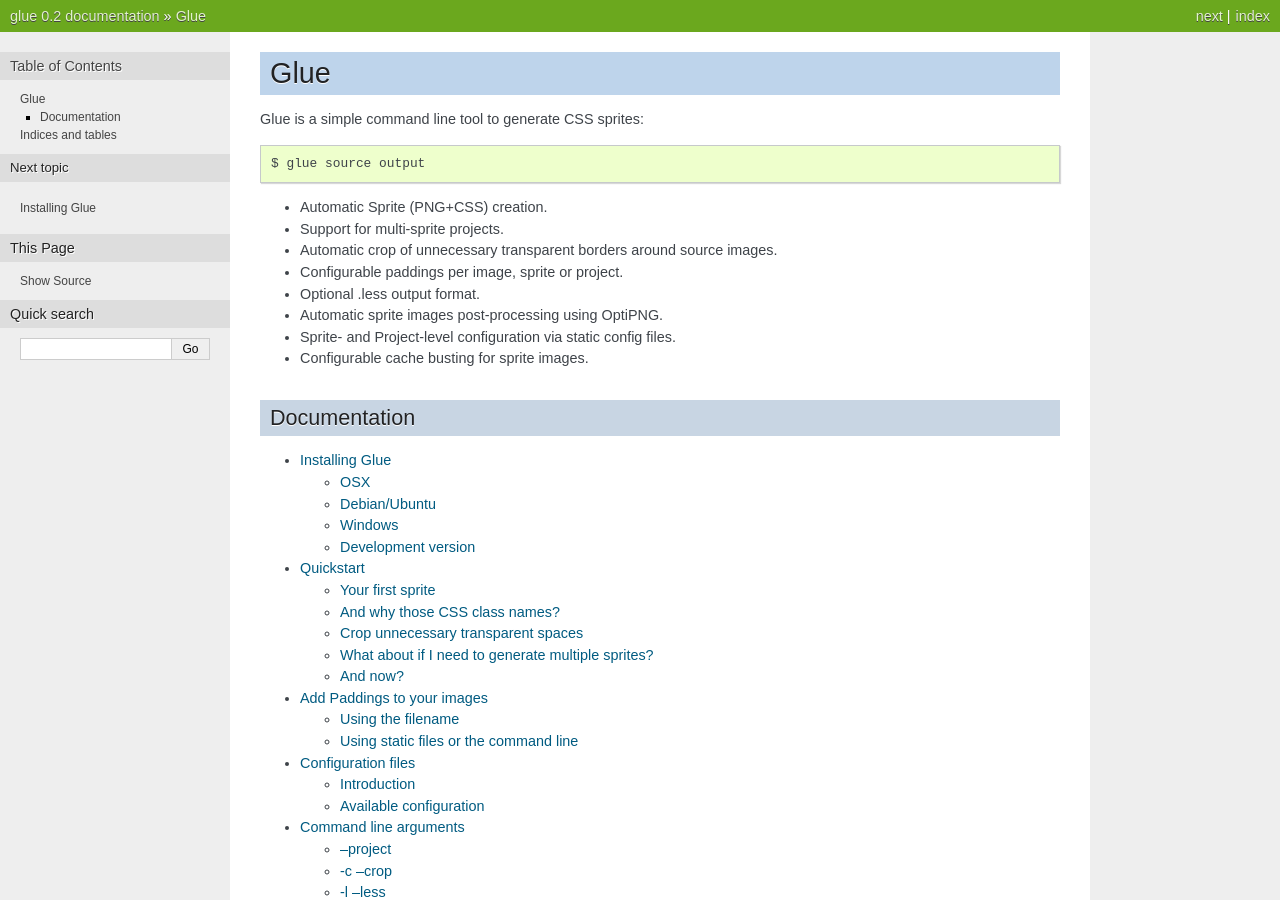
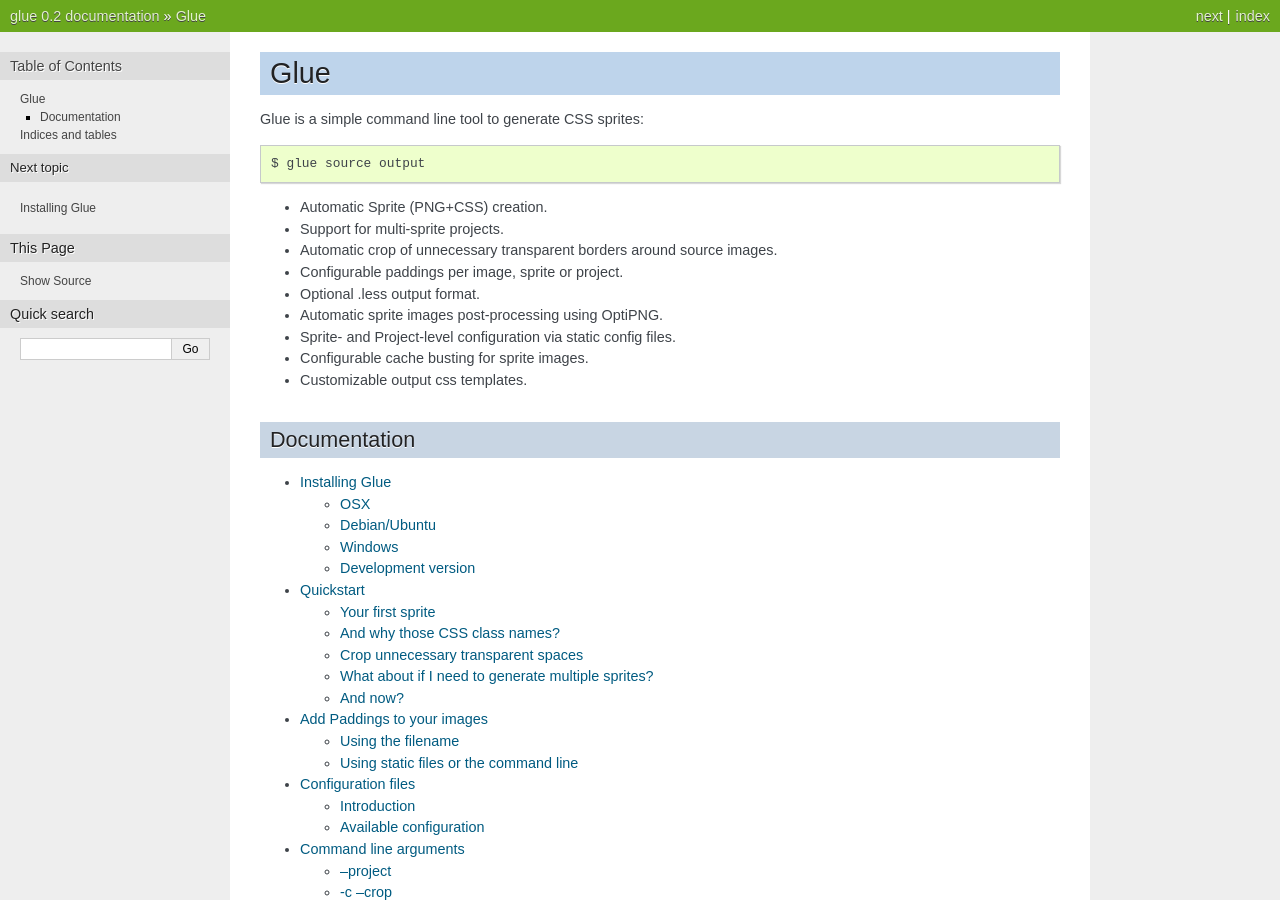
Before and after one commit to jorgebastida/glue, a Sphinx documentation site: the page built from docs/index.rst, in a window 1280 px wide and 900 px high. Built offline with Sphinx 7.4.7, drawn with Linux system fonts in a browser that asks for light colours; the version number is read from the project's files by our own code.

Commit message:
Add the templates feature to the documentation index

```diff
--- a/docs/index.rst
+++ b/docs/index.rst
@@ -18,6 +18,7 @@
 * Automatic sprite images post-processing using OptiPNG.
 * Sprite- and Project-level configuration via static config files.
 * Configurable cache busting for sprite images.
+* Customizable output css templates.
 
 Documentation
 -------------
```
